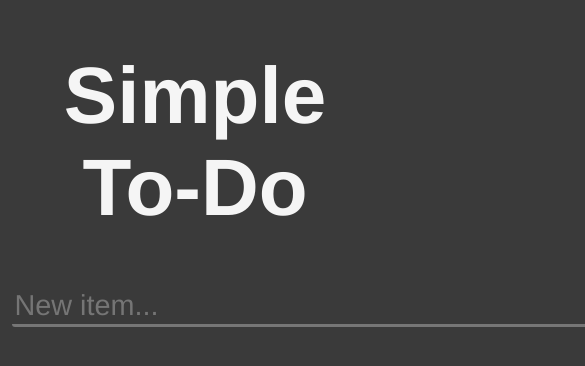
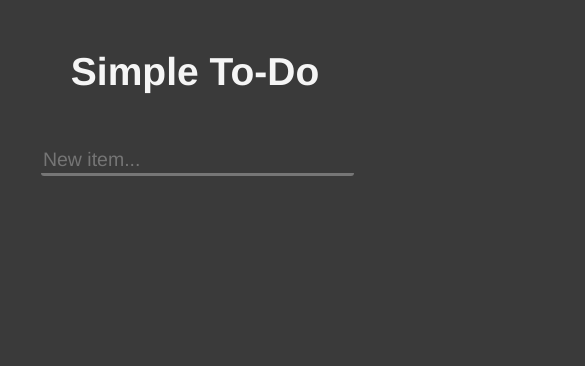
Before and after one commit to jantosz/SimpleTodo, a React (Create React App) app: page / in a window 390 px wide. Shown: the top 366 px of the page, 585 px wide, since content can reach past the window. Built offline with nearby package versions, Linux system fonts and the light colour scheme.

Commit message:
Made mobile look nicer

```diff
--- a/package.json
+++ b/package.json
@@ -1,6 +1,7 @@
 {
   "name": "simpletodo",
   "version": "0.1.0",
+  "homepage": "https://jantosz.github.io/SimpleTodo",
   "private": true,
   "dependencies": {
     "@testing-library/jest-dom": "^5.16.2",
@@ -13,6 +14,8 @@
     "web-vitals": "^2.1.4"
   },
   "scripts": {
+    "predeploy": "npm run build",
+    "deploy": "gh-pages -d build",
     "start": "react-scripts start",
     "build": "react-scripts build",
     "test": "react-scripts test",
@@ -35,5 +38,8 @@
       "last 1 firefox version",
       "last 1 safari version"
     ]
+  },
+  "devDependencies": {
+    "gh-pages": "^3.2.3"
   }
 }
--- a/src/App.css
+++ b/src/App.css
@@ -7,7 +7,7 @@ body {
 }
 
 header {
-  font-size: 5em;
+  font-size: 10vmin;
   font-weight: bold;
   margin: 50px;
 }
--- a/src/ListItem.css
+++ b/src/ListItem.css
@@ -2,7 +2,7 @@
   font-family: Helvetica Neue, Helvetica, Arial;
   color: rgb(245, 245, 245);
   background-color: transparent;
-  font-size: 1.8em;
+  font-size: 5vmin;
   resize: none;
   overflow: hidden;
   text-align: left;
@@ -11,11 +11,11 @@
   border-width: 3px;
   outline: none;
   width: 99%;
-  margin: 0.1em auto;
+  margin: 0.1em;
 }
 
 .listItemParent {
-  width: 80em;
+  width: 80vw;
   margin: auto;
 }
 
@@ -24,4 +24,5 @@
   border-style: solid;
   border-color: rgba(245, 245, 245, 0.2);
   border-width: 2px;
+  margin: auto;
 }
```
Also changed, not shown: 1 other file (tests, documents, lock files or other folders).
